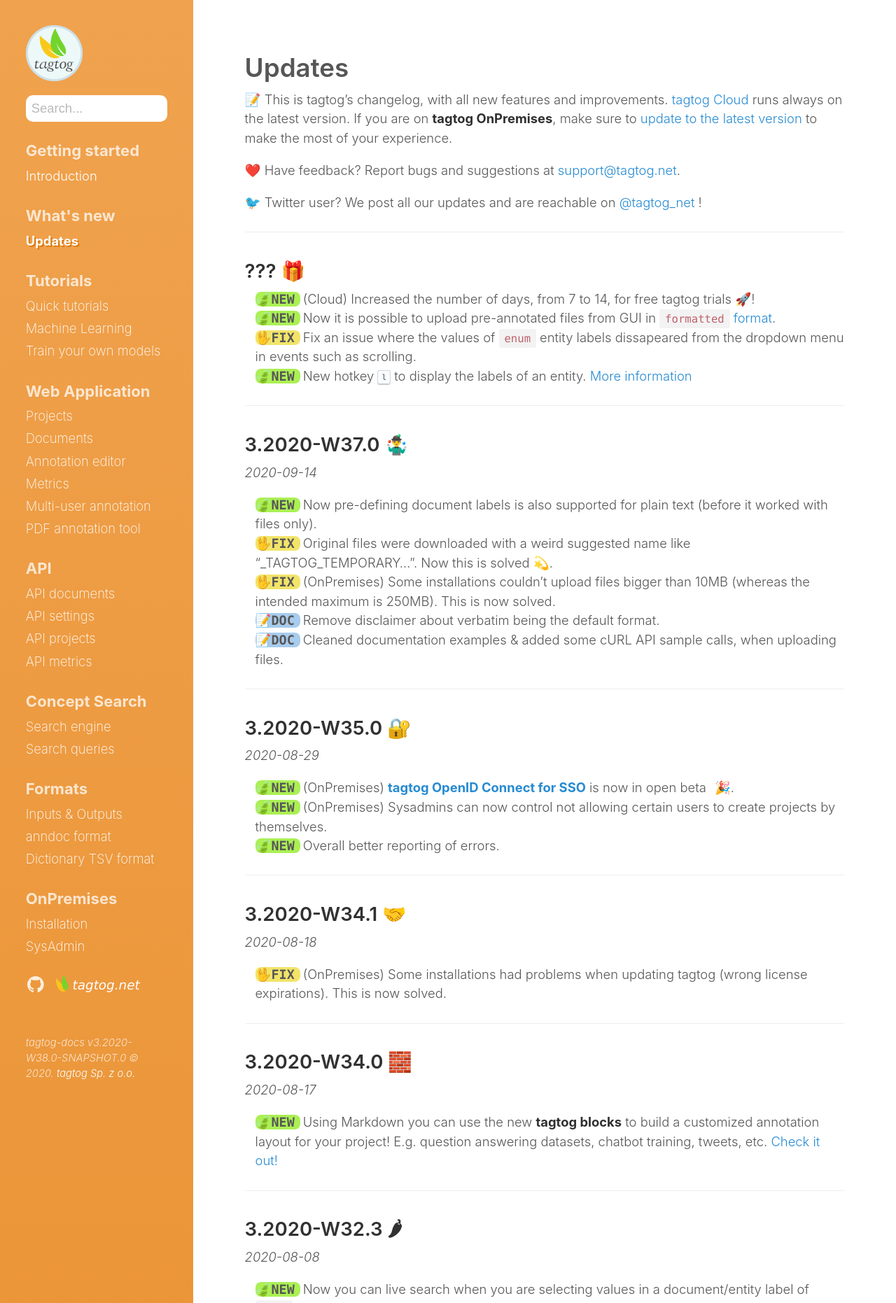
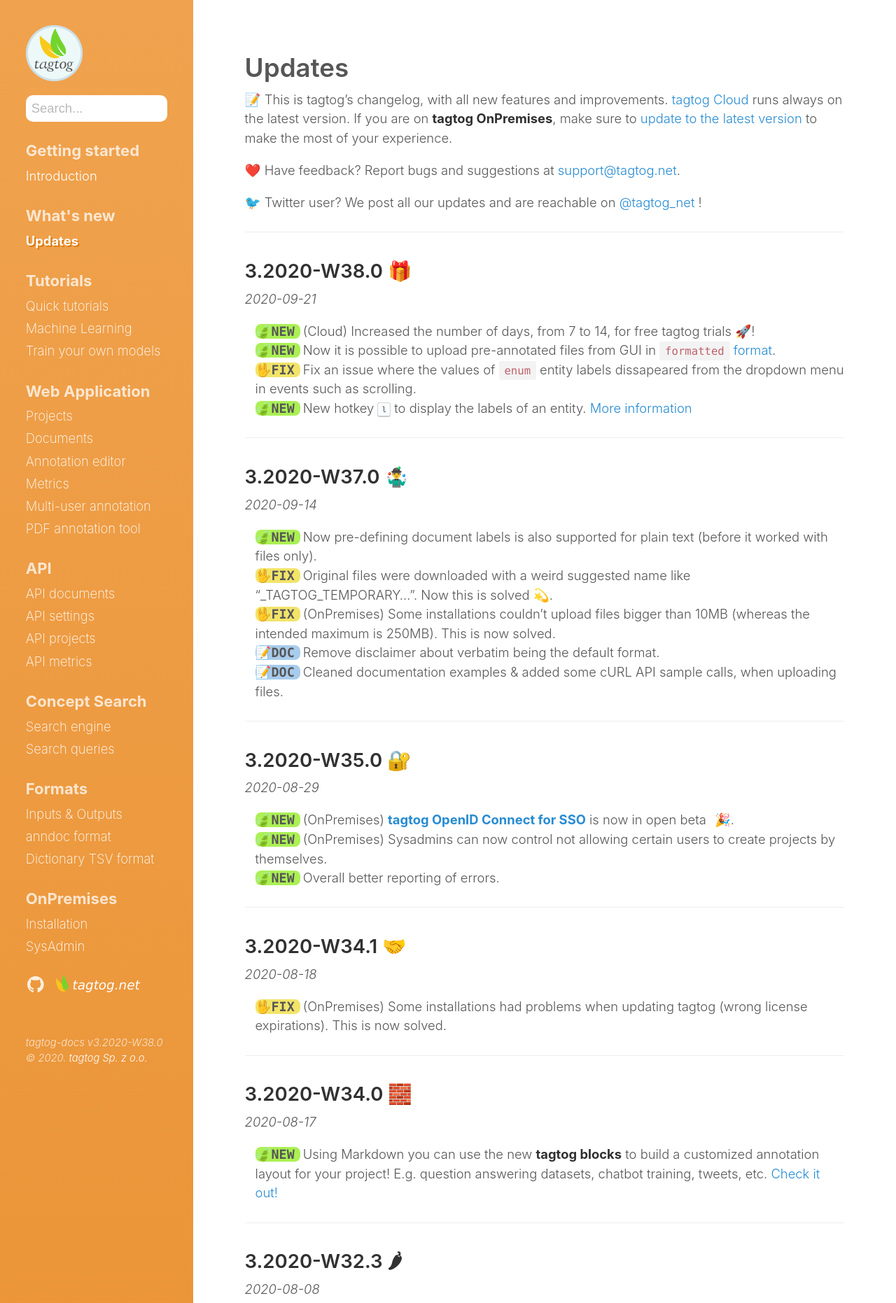
Before and after one commit to tagtogorg/tagtog-doc, a Jekyll site: the page built from updates.md, in a window 1280 px wide. Shown: the top 1862 px of the page at 70% size. Built offline with Jekyll 4.4.1, drawn with Linux system fonts in a browser that asks for light colours; nearby versions of some CDN libraries; emoji names are drawn with the system emoji font.

Commit message:
Bump version: 3.2020-W38.0 🎁

```diff
--- a/_config.yml
+++ b/_config.yml
@@ -71,7 +71,7 @@ plugins:
   - jemoji
 
 # Custom vars
-version: 3.2020-W38.0-SNAPSHOT.0
+version: 3.2020-W38.0
 sidebar_home_link: true
 search_page: false
 # sidebar_blog_link:  '/blog'   # By default, your home page is your blog
--- a/updates.md
+++ b/updates.md
@@ -14,7 +14,8 @@ notoc: true
 
 ---
 
-## ??? 🎁
+## 3.2020-W38.0 🎁
+_2020-09-21_
 
 <ul class="updates">
   <li class="new"><span markdown="1">(Cloud) Increased the number of days, from 7 to 14, for free tagtog trials 🚀!</span></li>
```
Also changed, not shown: 1 other file.
